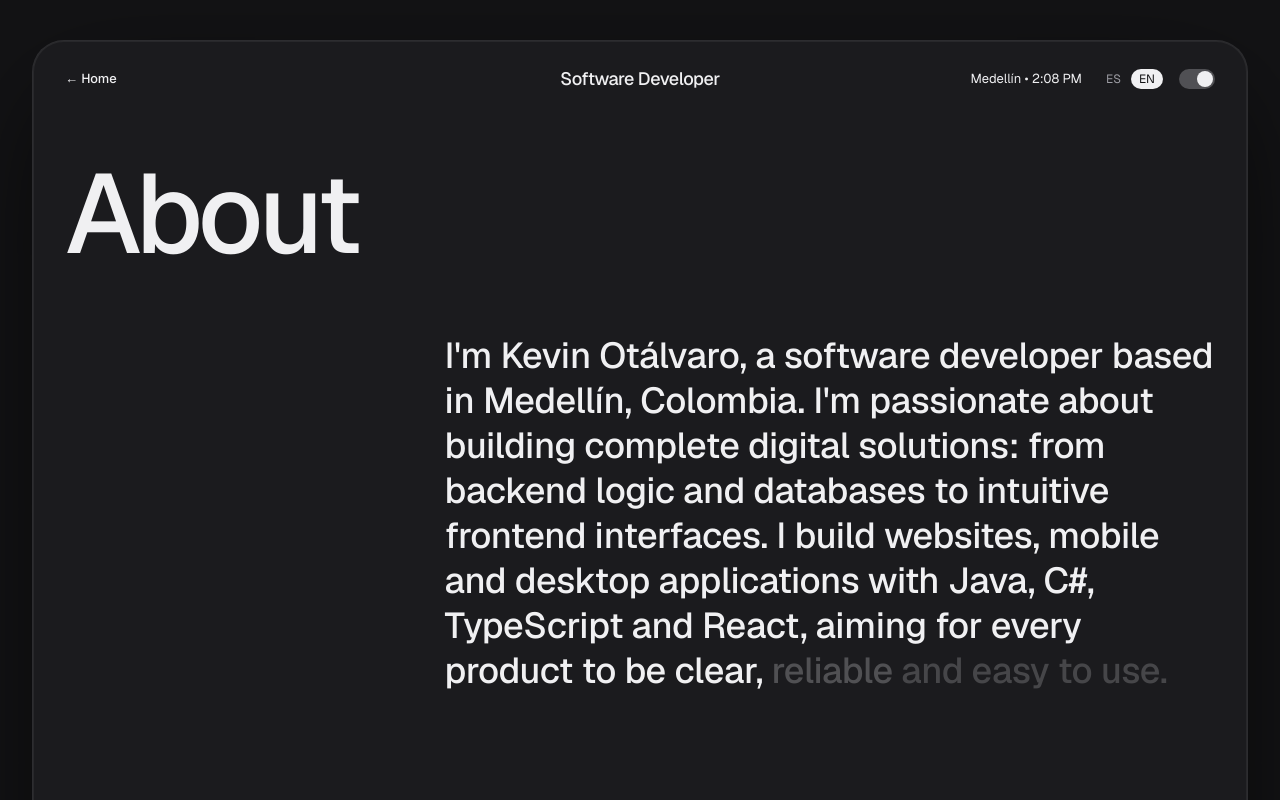
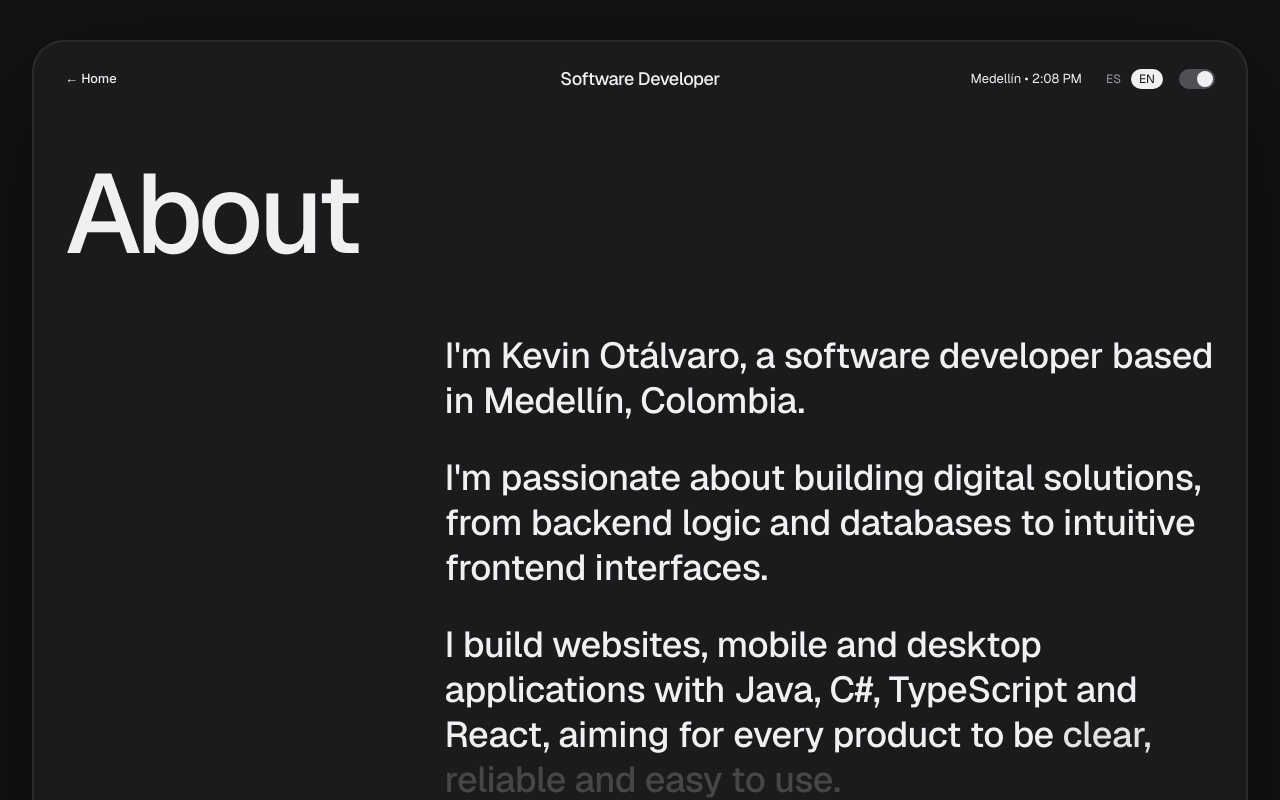
Before and after one commit to KevinSantiagoOt/portafolio, a Next.js app: page /en/about in a window 1280 px wide. Shown: the top 800 px of the page. Built offline with nearby package versions, Linux system fonts and the light colour scheme; no server answers.

Commit message:
feat: Kevin's About text in three paragraphs; allow LAN dev access
Co-Authored-By: Claude Opus 5.5 <noreply@anthropic.com>

```diff
--- a/next.config.ts
+++ b/next.config.ts
@@ -2,6 +2,8 @@ import type { NextConfig } from "next";
 import createNextIntlPlugin from "next-intl/plugin";
 
 const nextConfig: NextConfig = {
+  // Permite abrir `npm run dev` desde el celular en la misma red Wi-Fi (http://192.168.x.x:3000).
+  allowedDevOrigins: ["192.168.*.*", "10.*.*.*"],
   cacheComponents: true,
   partialPrefetching: true,
   turbopack: {
--- a/src/app/[locale]/about/page.tsx
+++ b/src/app/[locale]/about/page.tsx
@@ -27,7 +27,13 @@ export default function AboutPage({ params }: { params: Promise<{ locale: string
       </h1>
 
       <div className="pt-10 pb-[18vh] md:ml-[33%] md:pt-16 md:pb-[28vh]">
-        <ScrollRevealText text={tl(site.bio, locale as Locale)} />
+        <div className="flex flex-col gap-6 md:gap-8">
+          {tl(site.bio, locale as Locale)
+            .split(/\n\s*\n/)
+            .map((paragraph, i) => (
+              <ScrollRevealText key={i} text={paragraph} />
+            ))}
+        </div>
       </div>
 
       <Services title={t("servicesTitle")} services={site.services} />
--- a/src/data/site.ts
+++ b/src/data/site.ts
@@ -24,9 +24,18 @@ export const site: Site = {
     { name: "Git", icon: "/icons/git.svg" },
     { name: "GitHub", icon: "/icons/github.svg", mono: true },
   ],
+  // Párrafos separados por una línea en blanco ("\n\n").
   bio: {
-    es: "Soy Kevin Otálvaro, desarrollador de software en Medellín, Colombia. Me apasiona crear soluciones digitales completas: desde la lógica del backend y las bases de datos hasta interfaces intuitivas en el frontend. Desarrollo páginas web, aplicaciones móviles y de escritorio con Java, C#, TypeScript y React, buscando que cada producto sea claro, confiable y fácil de usar.",
-    en: "I'm Kevin Otálvaro, a software developer based in Medellín, Colombia. I'm passionate about building complete digital solutions: from backend logic and databases to intuitive frontend interfaces. I build websites, mobile and desktop applications with Java, C#, TypeScript and React, aiming for every product to be clear, reliable and easy to use.",
+    es: [
+      "Soy Kevin Otálvaro, desarrollador de software en Medellín, Colombia.",
+      "Me apasiona crear soluciones digitales, desde la lógica del backend y las bases de datos hasta interfaces intuitivas en el frontend.",
+      "Desarrollo páginas web, aplicaciones móviles y de escritorio con Java, C#, TypeScript y React, buscando que cada producto sea claro, confiable y fácil de usar.",
+    ].join("\n\n"),
+    en: [
+      "I'm Kevin Otálvaro, a software developer based in Medellín, Colombia.",
+      "I'm passionate about building digital solutions, from backend logic and databases to intuitive frontend interfaces.",
+      "I build websites, mobile and desktop applications with Java, C#, TypeScript and React, aiming for every product to be clear, reliable and easy to use.",
+    ].join("\n\n"),
   },
   services: [
     {
```
